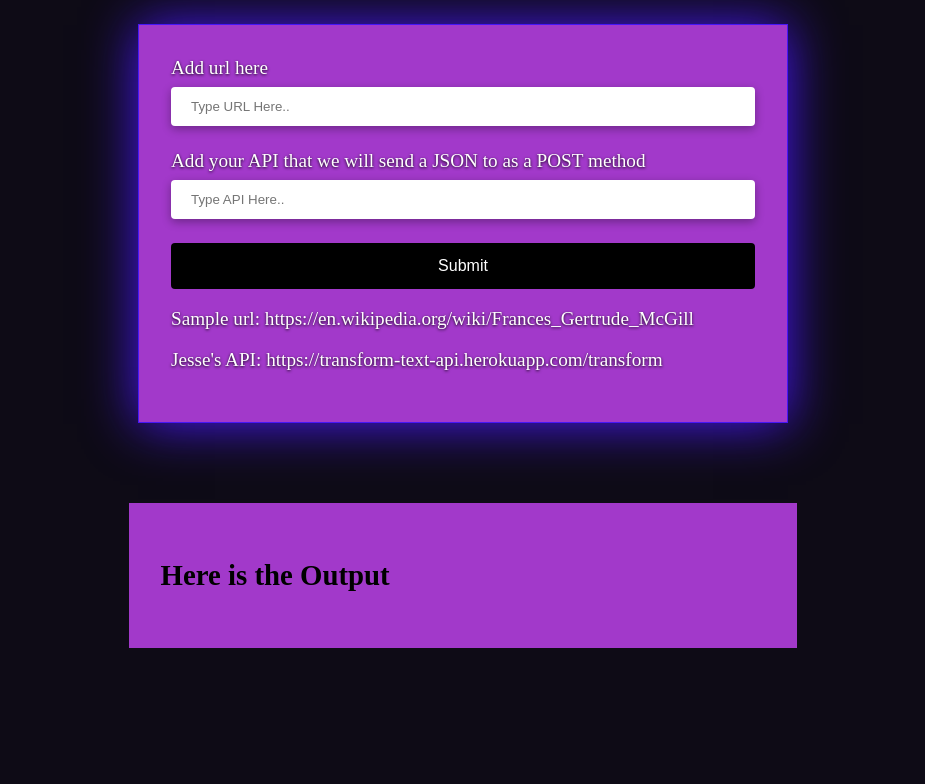
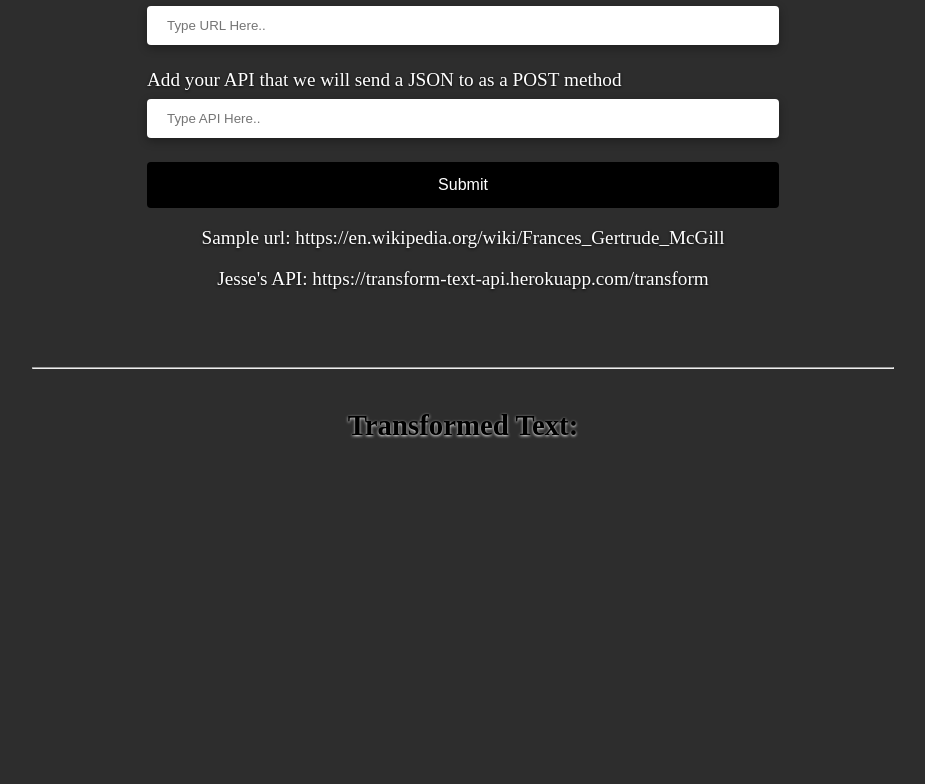
Before and after one commit to JamesWeiMoseley/web_scraper, a plain HTML site: page index.html in a window 1280 px wide. Shown: the part 181-965 px from the top of the page, without its empty margins (177-1102 px from the left). After the commit the page ends 800 px from the top, so only its background shows below. Drawn offline with nearby package versions, Linux system fonts and the light colour scheme.

Commit message:
beautify

```diff
--- a/index.css
+++ b/index.css
@@ -1,8 +1,8 @@
 body {
-    background-color: #0E0B16;
-    /* background-image: url(star.jpeg); */
+    /* background-color: #0E0B16; */
+    background-color: rgb(45, 45, 45);
     font-size: 1.2rem;
-    padding: 3rem;
+    /* padding: 3rem; */
 }
 
 h1 {
@@ -11,24 +11,30 @@ h1 {
     color: #A239CA;
     padding: 1rem;
     font-size: 4rem;
+    text-shadow: 0 1px 3px rgba(0, 0, 1, 0.927);
 }
 
 .in {
     margin: auto;
     width: 50%;
-    border: 1px solid;
-    padding: 2rem;
     color: #fff;
-    /* background-color: rgb(139, 106, 172); */
-    background-color: #A239CA;
     text-shadow: 0 1px 3px rgba(0, 0, 1, 0.927);
-    border-color: #4717F6;
-    box-shadow: 0 1px 50px #4717F6;
 }
 
+.in_container {
+    width: 60%;
+    margin-left: auto;
+    margin-right: auto;
+}
+
+/* each input box */
 .input_container {
     color: #fff;
     padding-bottom: 1rem;
+}
+
+p {
+    text-align: center;
 }
 
 button {
@@ -43,8 +49,7 @@ button {
 }
 
 button:hover {
-    background-color: rgb(43, 38, 77);
-    color:rgb(220, 218, 196);
+    background-color: #A239CA;
 }
 
 input {
@@ -60,13 +65,19 @@ input {
 
 
 .bottom_box {
-    background-color: #A239CA;
-    width: 60%;
+    width: 70%;
     margin-left: auto;
     margin-right: auto;
     padding: 2rem;
 }
 
 .container {
-    padding: 5rem;
+    padding: 1rem;
 }
+
+h2 {
+    text-align: center;
+    /* color: rgb(60, 53, 104); */
+    padding: 1rem;
+    text-shadow: 0 1px 3px #fff;
+}
--- a/index.html
+++ b/index.html
@@ -10,6 +10,7 @@
 <body>
     <h1>Webscraper by James</h1>
     <form class='in' id="submit_text" method="POST">
+        <!-- <div class="in_container"> -->
             <div class="input_container">
                 <label>Add url here</label>
                 <input type="text" id="url_input" placeholder="Type URL Here..">
@@ -22,11 +23,12 @@
             <button id="submit_button" type="submit">Submit</button><br>
             <p>Sample url: https://en.wikipedia.org/wiki/Frances_Gertrude_McGill</p>
             <p>Jesse's API: https://transform-text-api.herokuapp.com/transform </p>
+        <!-- </div> -->
     </form>
     <div class="container">
-
         <div class="bottom_box">
-            <h2>Here is the Output</h2>
+            <hr>
+            <h2>Transformed Text:</h2>
             <p id="output" style="color: aliceblue;"></p>
         </div>
     </div>
```
Lines whose indentation alone changed are shown as unchanged.
